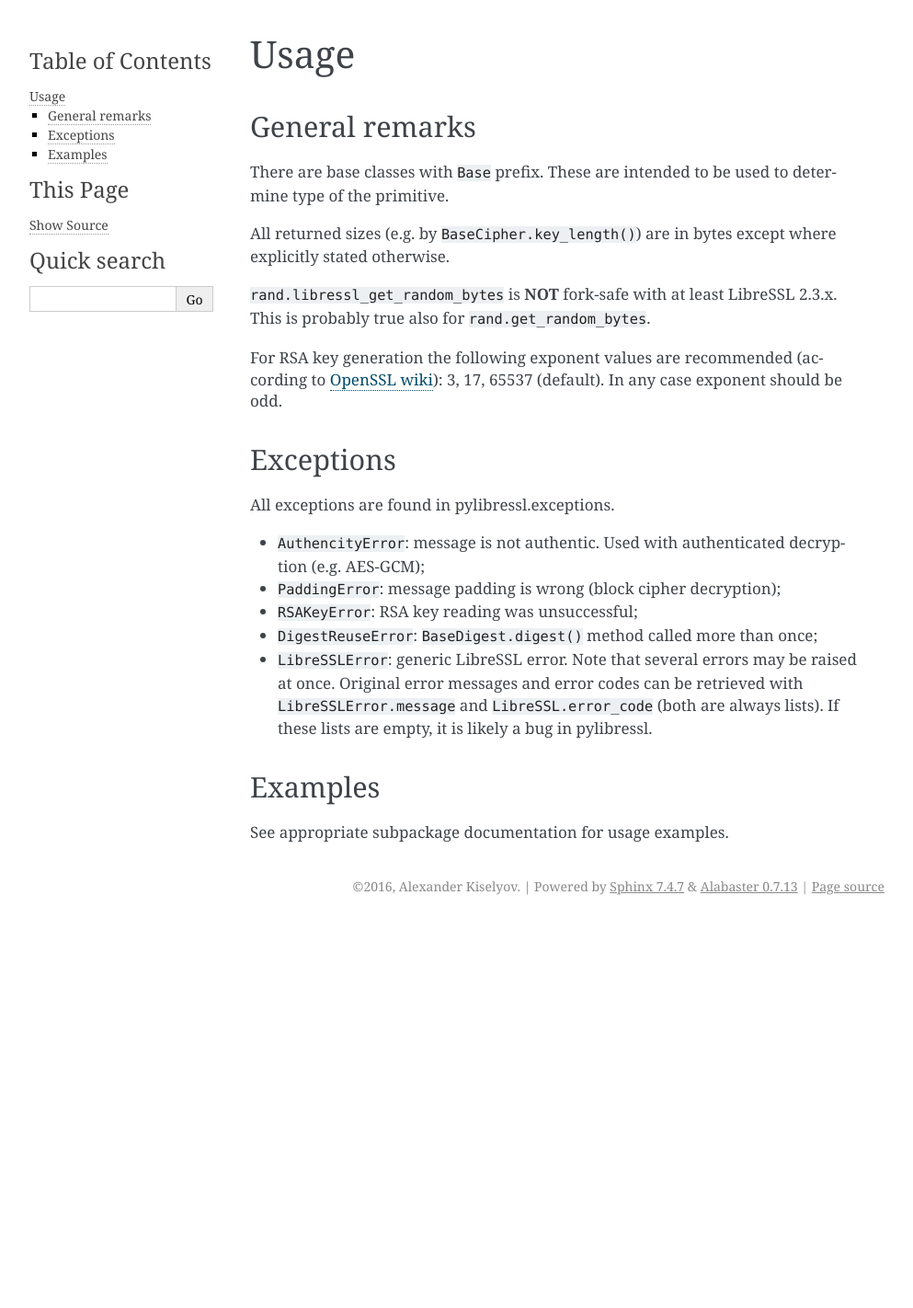
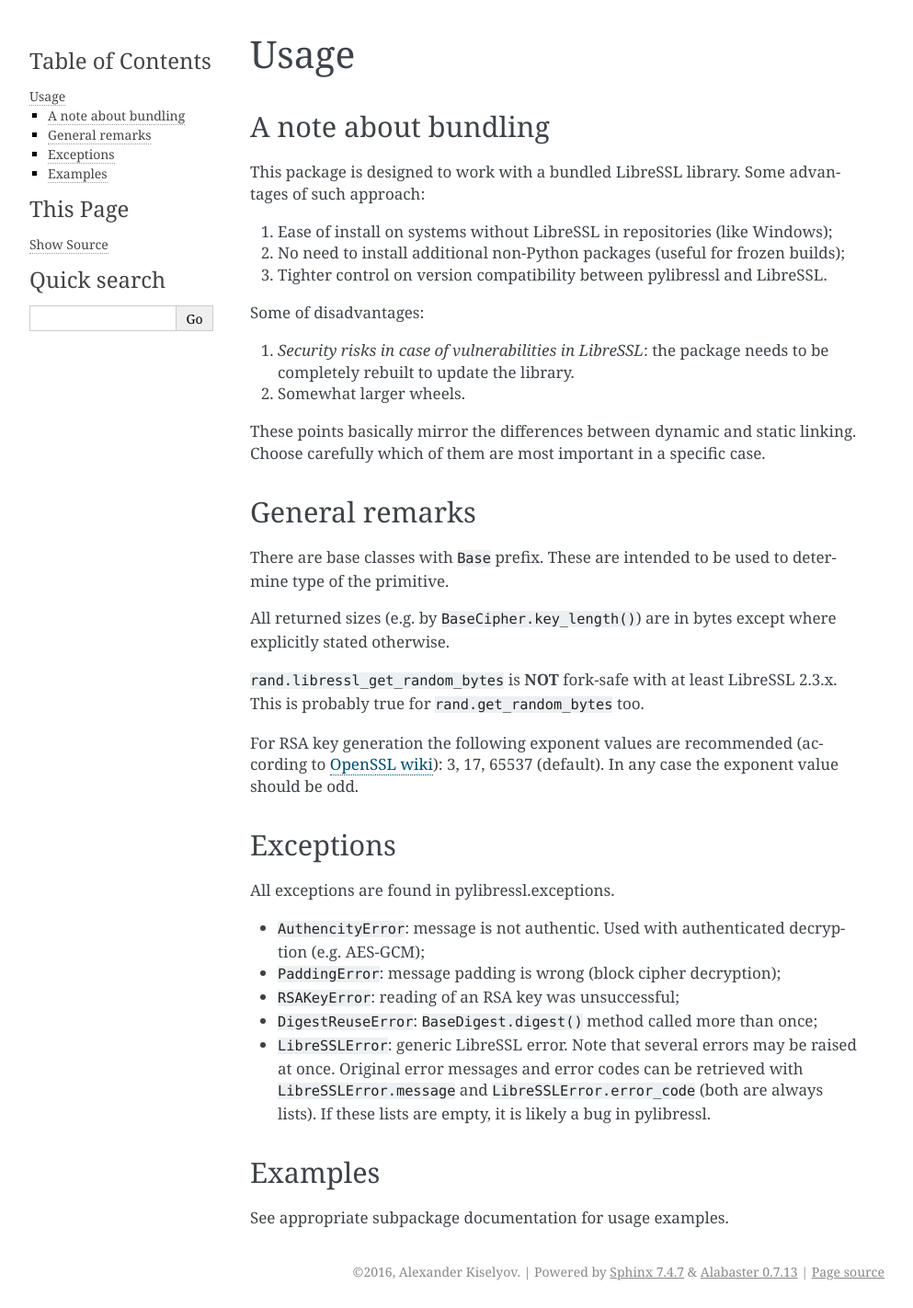
Before and after one commit to yl3dy/pylibressl, a Sphinx documentation site: the page built from docs/usage.rst, in a window 1280 px wide. Shown: the whole page at 92% size, without its empty margins (148-1141 px from the left). Built offline with Sphinx 7.4.7, drawn with Linux system fonts in a browser that asks for light colours; before the commit the page ends 1003 px from its top, so only the background shows below that.

```diff
--- a/docs/usage.rst
+++ b/docs/usage.rst
@@ -1,17 +1,33 @@
 Usage
 =====
+
+A note about bundling
+----------------------
+
+This package is designed to work with a bundled LibreSSL library. Some advantages of such approach:
+
+#. Ease of install on systems without LibreSSL in repositories (like Windows);
+#. No need to install additional non-Python packages (useful for frozen builds);
+#. Tighter control on version compatibility between pylibressl and LibreSSL.
+
+Some of disadvantages:
+
+#. *Security risks in case of vulnerabilities in LibreSSL*: the package needs to be completely rebuilt to update the library.
+#. Somewhat larger wheels.
+
+These points basically mirror the differences between dynamic and static linking. Choose carefully which of them are most important in a specific case.
+
 
 General remarks
 ---------------
 
-There are base classes with ``Base`` prefix. These are intended to be used to determine
-type of the primitive.
+There are base classes with ``Base`` prefix. These are intended to be used to determine type of the primitive.
 
 All returned sizes (e.g. by ``BaseCipher.key_length()``) are in bytes except where explicitly stated otherwise.
 
-``rand.libressl_get_random_bytes`` is **NOT** fork-safe with at least LibreSSL 2.3.x. This is probably true also for ``rand.get_random_bytes``.
+``rand.libressl_get_random_bytes`` is **NOT** fork-safe with at least LibreSSL 2.3.x. This is probably true for ``rand.get_random_bytes`` too.
 
-For RSA key generation the following exponent values are recommended (according to `OpenSSL wiki <https://wiki.openssl.org/index.php/Manual:RSA_generate_key%283%29>`_): 3, 17, 65537 (default). In any case exponent should be odd.
+For RSA key generation the following exponent values are recommended (according to `OpenSSL wiki <https://wiki.openssl.org/index.php/Manual:RSA_generate_key%283%29>`_): 3, 17, 65537 (default). In any case the exponent value should be odd.
 
 Exceptions
 ----------
@@ -20,9 +36,9 @@ All exceptions are found in :doc:`pylibressl.exceptions`.
 
 * ``AuthencityError``: message is not authentic. Used with authenticated decryption (e.g. AES-GCM);
 * ``PaddingError``: message padding is wrong (block cipher decryption);
-* ``RSAKeyError``: RSA key reading was unsuccessful;
+* ``RSAKeyError``: reading of an RSA key was unsuccessful;
 * ``DigestReuseError``: ``BaseDigest.digest()`` method called more than once;
-* ``LibreSSLError``: generic LibreSSL error. Note that several errors may be raised at once. Original error messages and error codes can be retrieved with ``LibreSSLError.message`` and ``LibreSSL.error_code`` (both are always lists). If these lists are empty, it is likely a bug in pylibressl.
+* ``LibreSSLError``: generic LibreSSL error. Note that several errors may be raised at once. Original error messages and error codes can be retrieved with ``LibreSSLError.message`` and ``LibreSSLError.error_code`` (both are always lists). If these lists are empty, it is likely a bug in pylibressl.
 
 
 Examples
```
Also changed, not shown: README.md (+2 -66 lines), docs/index.rst (+2 -6 lines), docs/install.rst (added, +78 -0 lines), 1 other file.
